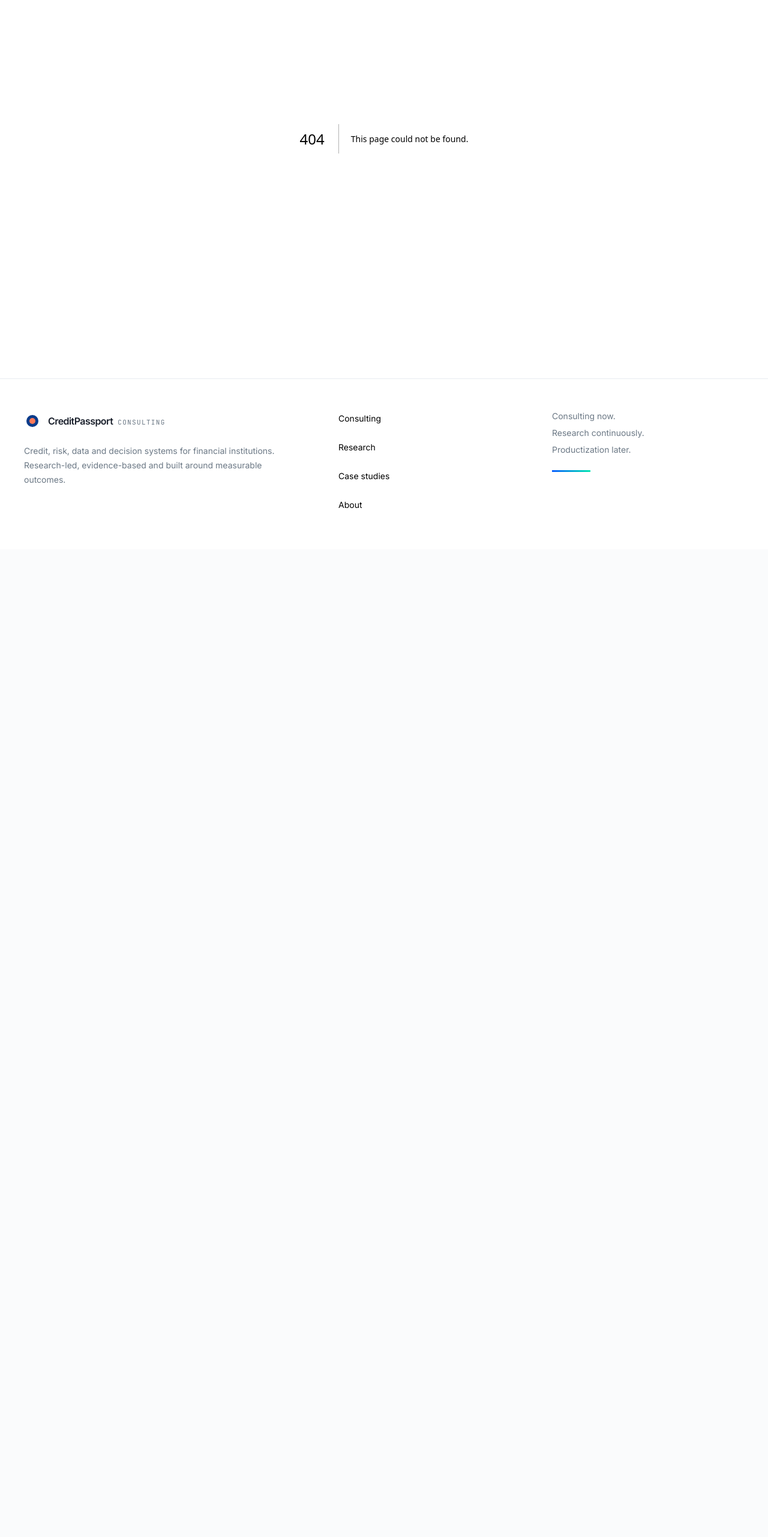
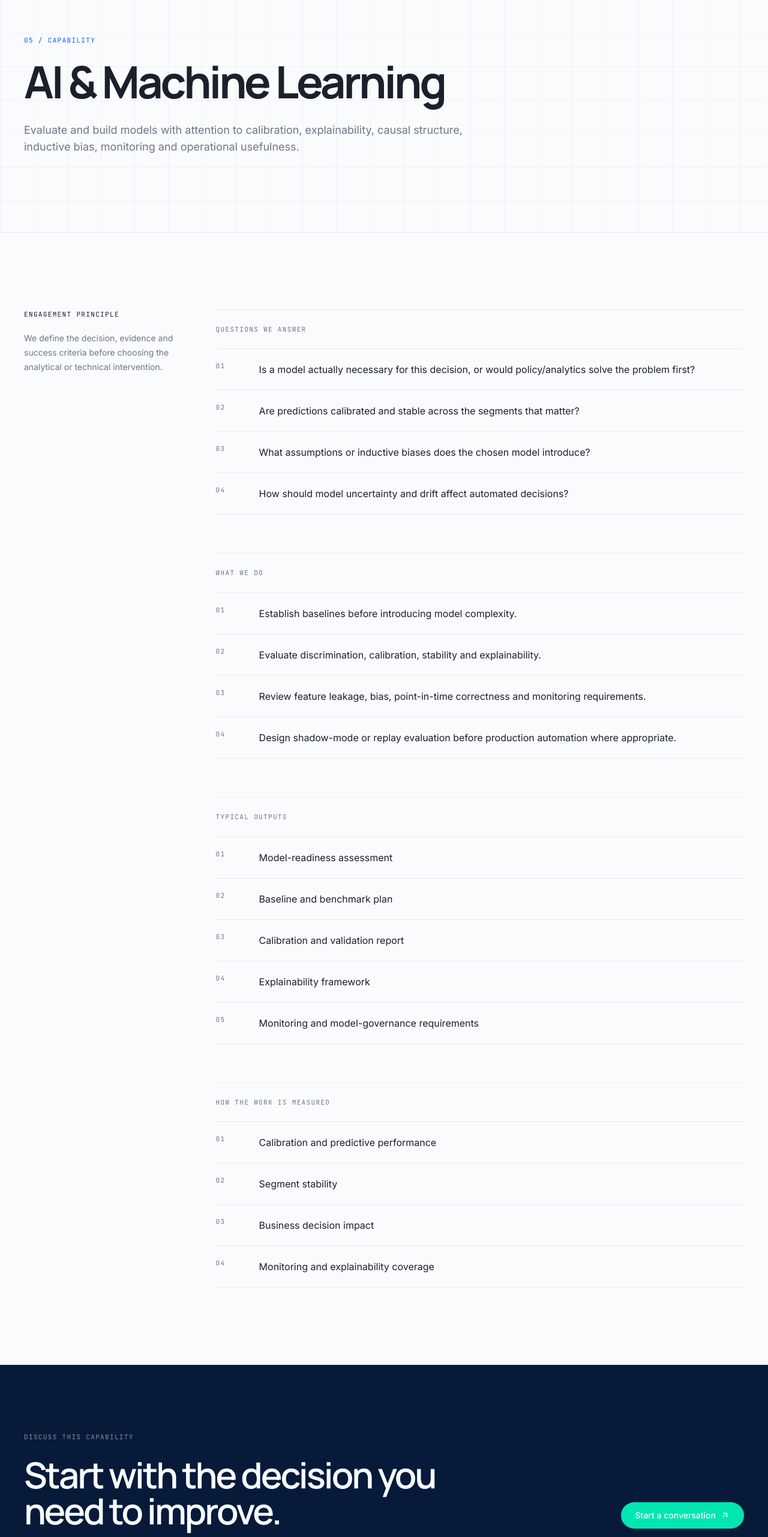
Before and after one commit to AdepojuJeremy/credit-passport-consultancy, a Next.js app: page /consulting/ai-machine-learning in a window 1280 px wide. Before the commit this address had no page. Shown: the part 234-2797 px from the top of the page at 60% size. Before the commit the page ends 1150 px from the top, so only its background shows below. Built offline with nearby package versions, Linux system fonts and the light colour scheme.

Commit message:
feat: add dynamic consulting capability pages

```diff
--- /dev/null
+++ b/app/consulting/[slug]/page.tsx
@@ -0,0 +1,95 @@
+import type { Metadata } from "next";
+import Link from "next/link";
+import { notFound } from "next/navigation";
+import { ArrowLeft, ArrowUpRight } from "lucide-react";
+import { getService, services } from "@/data/services";
+
+type PageProps = {
+  params: Promise<{ slug: string }>;
+};
+
+export function generateStaticParams() {
+  return services.map((service) => ({ slug: service.slug }));
+}
+
+export async function generateMetadata({ params }: PageProps): Promise<Metadata> {
+  const { slug } = await params;
+  const service = getService(slug);
+  if (!service) return {};
+
+  return {
+    title: service.title,
+    description: service.description,
+  };
+}
+
+function ListBlock({ title, items }: { title: string; items: ReadonlyArray<string> }) {
+  return (
+    <section className="border-t hairline pt-6">
+      <p className="kicker text-[color:var(--muted)]">{title}</p>
+      <div className="mt-6 border-t hairline">
+        {items.map((item, index) => (
+          <div key={item} className="grid gap-4 border-b hairline py-5 md:grid-cols-[56px_1fr]">
+            <span className="kicker text-[color:var(--muted)]">{String(index + 1).padStart(2, "0")}</span>
+            <p className="max-w-3xl leading-7">{item}</p>
+          </div>
+        ))}
+      </div>
+    </section>
+  );
+}
+
+export default async function ServicePage({ params }: PageProps) {
+  const { slug } = await params;
+  const service = getService(slug);
+  if (!service) notFound();
+
+  return (
+    <>
+      <section className="section-grid border-b hairline">
+        <div className="site-container py-20 md:py-32">
+          <Link href="/consulting" className="inline-flex items-center gap-2 text-sm text-[color:var(--muted)] hover:text-[color:var(--foreground)]">
+            <ArrowLeft size={15} /> Consulting
+          </Link>
+          <p className="kicker mt-14 text-[color:var(--brand-blue)]">{service.number} / Capability</p>
+          <h1 className="section-title mt-6 max-w-5xl">{service.title}</h1>
+          <p className="mt-8 max-w-3xl text-lg leading-7 text-[color:var(--muted)]">{service.description}</p>
+        </div>
+      </section>
+
+      <section className="site-container py-20 md:py-32">
+        <div className="grid gap-16 lg:grid-cols-[0.45fr_1.55fr]">
+          <aside className="lg:sticky lg:top-28 lg:self-start">
+            <p className="kicker">Engagement principle</p>
+            <p className="mt-5 max-w-sm text-sm leading-6 text-[color:var(--muted)]">
+              We define the decision, evidence and success criteria before choosing the analytical or technical intervention.
+            </p>
+          </aside>
+          <div className="space-y-16">
+            <ListBlock title="Questions we answer" items={service.questions} />
+            <ListBlock title="What we do" items={service.work} />
+            <ListBlock title="Typical outputs" items={service.outputs} />
+            <ListBlock title="How the work is measured" items={service.measures} />
+          </div>
+        </div>
+      </section>
+
+      <section className="border-t hairline bg-[color:var(--inverse)] text-[color:var(--inverse-foreground)]">
+        <div className="site-container py-20 md:flex md:items-end md:justify-between md:gap-12 md:py-28">
+          <div>
+            <p className="kicker text-white/50">Discuss this capability</p>
+            <h2 className="mt-6 max-w-3xl font-[family-name:var(--font-manrope)] text-4xl font-semibold tracking-[-0.05em] md:text-6xl">
+              Start with the decision you need to improve.
+            </h2>
+          </div>
+          <Link
+            href="/contact"
+            className="mt-8 inline-flex items-center gap-2 rounded-full bg-[color:var(--brand-mint)] px-6 py-3 text-sm font-medium text-[#081a3a] md:mt-0"
+          >
+            Start a conversation <ArrowUpRight size={15} />
+          </Link>
+        </div>
+      </section>
+    </>
+  );
+}
```
